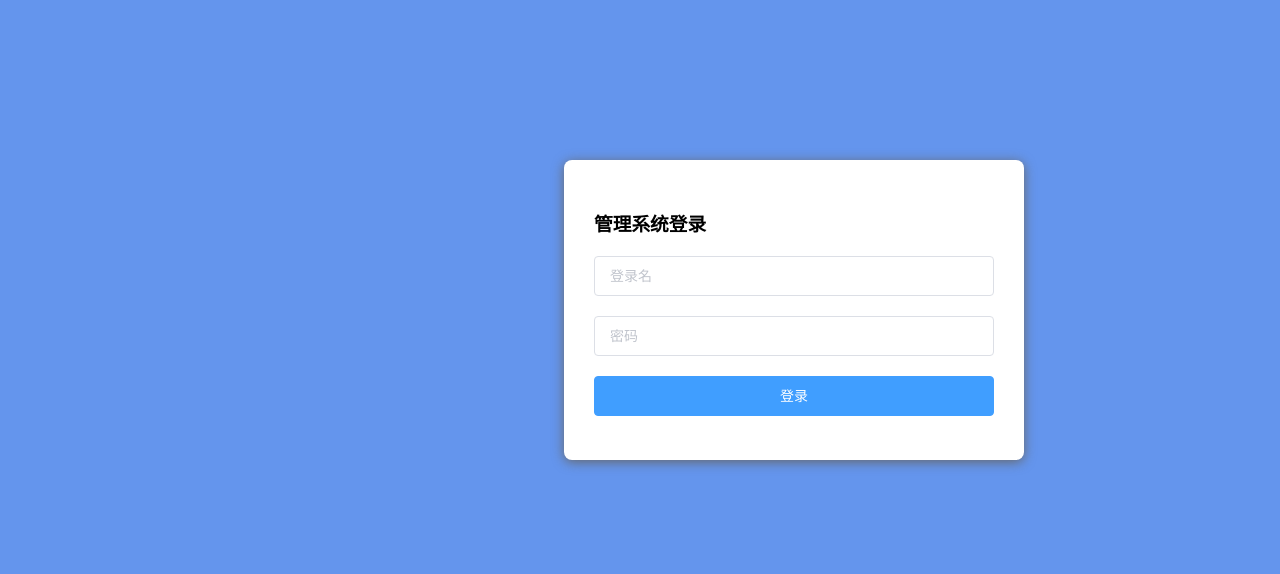
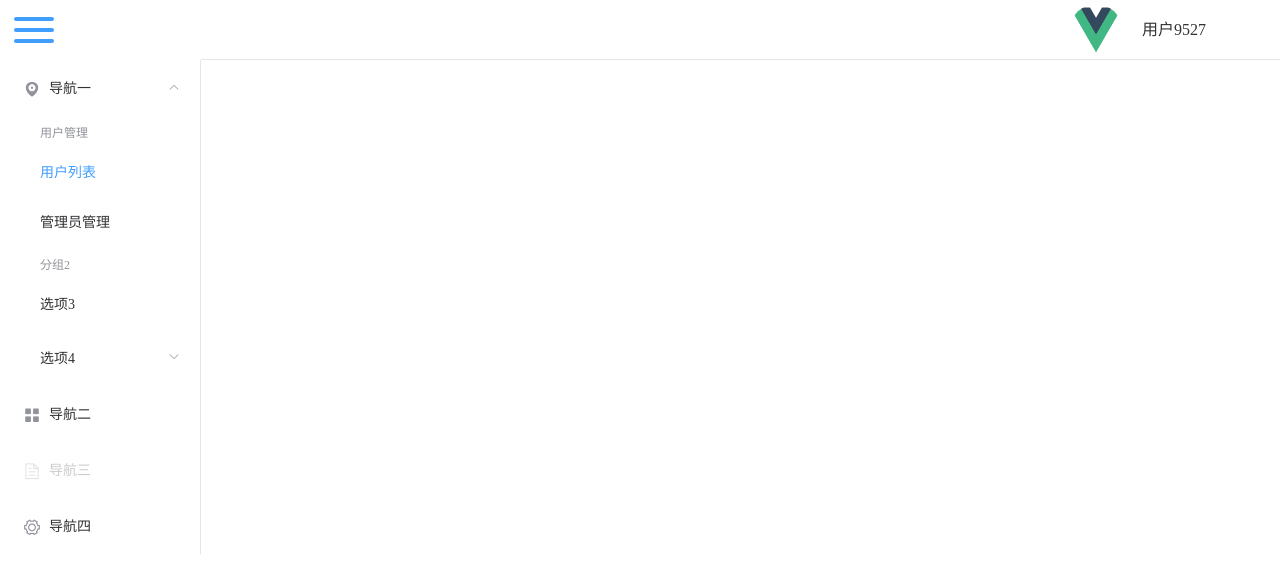
Before and after one commit to McCarthey/vue-admin-tpl, a Vue app: page /#/ in a window 1280 px wide. Shown: the top 574 px of the page. Built offline with nearby package versions, Linux system fonts and the light colour scheme.

Commit message:
嵌套路由

```diff
--- a/src/router/index.js
+++ b/src/router/index.js
@@ -3,25 +3,41 @@ import Router from 'vue-router'
 //views
 const Index = resolve => require(['@/views/index'], resolve);
 const Login = resolve => require(['@/views/login'], resolve);
-// const Example = resolve => require(['@/views/example'], resolve);
-// const Process = resolve => require(['@/views/process'], resolve);
-// const Advantage = resolve => require(['@/views/advantage'], resolve);
-// const Contact = resolve => require(['@/views/contact'], resolve);
+const UserList = resolve => require(['@/views/main/user'], resolve);
+const AdminList = resolve => require(['@/views/main/admin'], resolve);
+
 // //404
-// const Page404 = resolve => require(['@/views/404'], resolve);
+const Page404 = resolve => require(['@/views/404'], resolve);
 Vue.use(Router)
 
 export default new Router({
   mode:'history',
   routes: [
     {
-      path: '/',
+      path: '/Login',
       name: 'Login',
       component: Login
     }, {
-      path: '/Index',
+      path: '/',
       name: 'Index',
-      component: Index
+      component: Index,
+      children: [{
+        path: 'UserList',
+        name: 'UserList',
+        component: UserList
+      }, {
+        path: 'AdminList',
+        name: 'AdminList',
+        component: AdminList
+      }]
+    }, {
+      path: '/404',
+      name: 'Page404',
+      component: Page404
+    }, {
+      path: '*',
+      redirect: '/404',
+      component: Page404
     }
   ]
 })
--- a/src/views/404.vue
+++ b/src/views/404.vue
@@ -1,4 +1,8 @@
 <template>
   <!-- 404 -->
-  <div>404 not found</div>
+  <div>
+    <p>404 not found</p>
+    <router-link :to="{name:'Index'}">回到首页</router-link>
+  </div>
+
 </template>
--- a/src/views/index.vue
+++ b/src/views/index.vue
@@ -10,16 +10,16 @@
           <div></div>
         </div>
         <!-- 侧边导航 -->
-        <el-menu default-active="1-4-1" class="el-menu-vertical-demo" @open="handleOpen" @close="handleClose" :collapse="isCollapse">
+        <el-menu default-active="UserList" class="el-menu-vertical-demo" @open="handleOpen" @close="handleClose" :collapse="isCollapse" :router="true">
           <el-submenu index="1">
             <template slot="title">
               <i class="el-icon-location"></i>
               <span slot="title">导航一</span>
             </template>
             <el-menu-item-group>
-              <span slot="title">分组一</span>
-              <el-menu-item index="1-1">选项1</el-menu-item>
-              <el-menu-item index="1-2">选项2</el-menu-item>
+              <span slot="title">用户管理</span>
+              <el-menu-item index="UserList">用户列表</el-menu-item>
+              <el-menu-item index="AdminList">管理员管理</el-menu-item>
             </el-menu-item-group>
             <el-menu-item-group title="分组2">
               <el-menu-item index="1-3">选项3</el-menu-item>
@@ -51,7 +51,9 @@
             <Profile></Profile>
           </section>
         </el-header>
-        <el-main>Main</el-main>
+        <el-main>
+          <router-view></router-view>
+        </el-main>
       </el-container>
     </el-container>
   </div>
--- /dev/null
+++ b/src/views/main/admin.vue
@@ -0,0 +1,3 @@
+<template>
+  <div>admin</div>
+</template>
--- a/src/views/main/user.vue
+++ b/src/views/main/user.vue
@@ -22,7 +22,7 @@
         label="姓名"
         prop="name"
         width="180">
-      <el-table-column>
+      </el-table-column>
       <el-table-column
         label="内容"
         prop="content"
@@ -39,6 +39,14 @@ export default {
     return {
 
     }
+  },
+  created(){
+
+  },
+  methods:{
+    getUsers(){
+
+    }
   }
 }
 </script>
```
